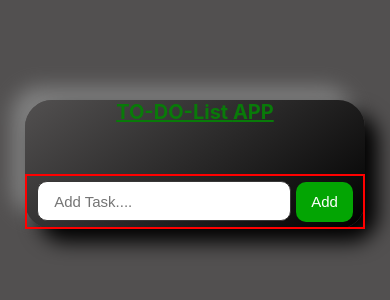
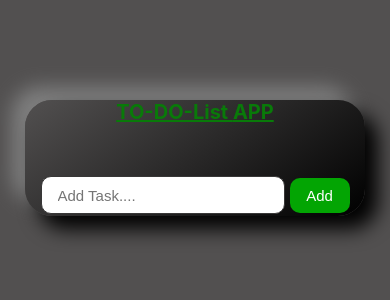
Before and after one commit to SommyTechFx/to-do-list-app, a React (Create React App) app: page / in a window 390 px wide. Shown: the top 300 px of the page. Built offline with nearby package versions, Linux system fonts and the light colour scheme; the HTML template or start-up script is replaced by a standard one.

Commit message:
double checked on the responsiveness

```diff
--- a/src/index.css
+++ b/src/index.css
@@ -142,21 +142,77 @@ li{
   }
 }
 
-@media  (width < 700px ){
+@media  (width < 830px ){
   .to-do-list{
-    margin-left: 100px;
-    margin-right: 100px;
+    margin-left: 50px;
+    margin-right: 50px;
 
   }
 
   .text-space{
-    border: 2px solid red;
+    /* border: 2px solid red; */
     padding: 10px;
 
   }
 
+  input{
+    width: 420px;
+  }
 
+  button{
+    width: 100px;
+    height: 40px;
+  }
 }
+
+@media  (width < 820px ){
+  .to-do-list{
+    margin-left: 80px;
+    margin-right: 80px;
+  }
+  h1{
+    font-size: 25px;
+  }
+
+  .text-space{
+    /* border: 2px solid red; */
+    padding: 10px;
+
+  }
+
+  /* ::placeholder{
+
+  } */
+  input{
+    width: 400px;
+  }
+}
+@media  (width < 720px ){
+  .to-do-list{
+    margin-left: 60px;
+    margin-right: 60px;
+
+  }
+
+  .text-space{
+    /* border: 2px solid red; */
+    padding: 2px;
+
+  }
+
+  input{
+    width: 320px;
+  }
+
+  button .add-btn{
+    font-size: 20px;
+  }
+  button{
+    width: 75px;
+    height: 40px;
+  }
+}
+
 
 @media  (width < 600px ){
   .to-do-list{
@@ -168,7 +224,7 @@ li{
   }
 
   .text-space{
-    border: 2px solid red;
+    /* border: 2px solid red; */
     padding: 5px;
 
   }
@@ -182,7 +238,6 @@ li{
 }
 
 
-
 @media  (width < 540px ){
   .to-do-list{
     margin-left: 50px;
@@ -193,7 +248,7 @@ li{
   }
 
   .text-space{
-    border: 2px solid red;
+    /* border: 2px solid red; */
     padding: 10px;
 
   }
@@ -207,16 +262,16 @@ li{
 
 @media  (width < 480px ){
   .to-do-list{
-    margin-left: 30px;
-    margin-right: 30px;
+    margin-left: 25px;
+    margin-right: 25px;
   }
   h1{
     font-size: 25px;
   }
 
   .text-space{
-    border: 2px solid red;
-    padding: 5px;
+    /* border: 2px solid red; */
+    padding: 2px;
     margin-bottom: 30px;
 
   }
@@ -225,11 +280,17 @@ li{
    font-size: 15px;
   }
   button.add-btn{
-    font-size: 20px;
+    font-size: 15px;
+  }
+
+  button{
+   height: 35px;
+   width: 60px;
   }
 
   input{
     width: 250px;
+    height: 20px;
   }
   }
 
@@ -243,8 +304,8 @@ li{
     }
 
     .text-space{
-      border: 2px solid red;
-      padding: 5px;
+      /* border: 2px solid red; */
+      padding: 2px;
       margin-bottom: 30px;
 
     }
@@ -257,7 +318,7 @@ li{
     }
 
     input{
-      width: 220px;
+      width: 210px;
     }
     }
 
```
